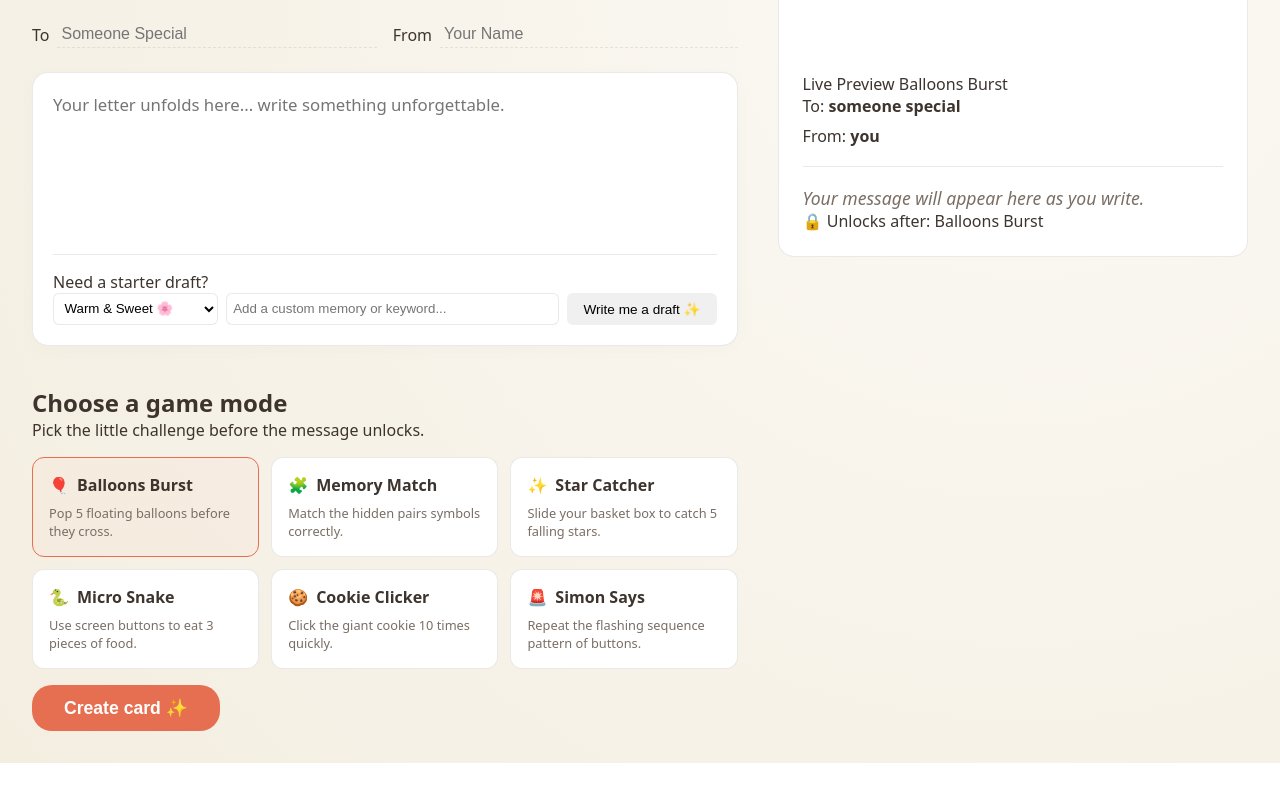
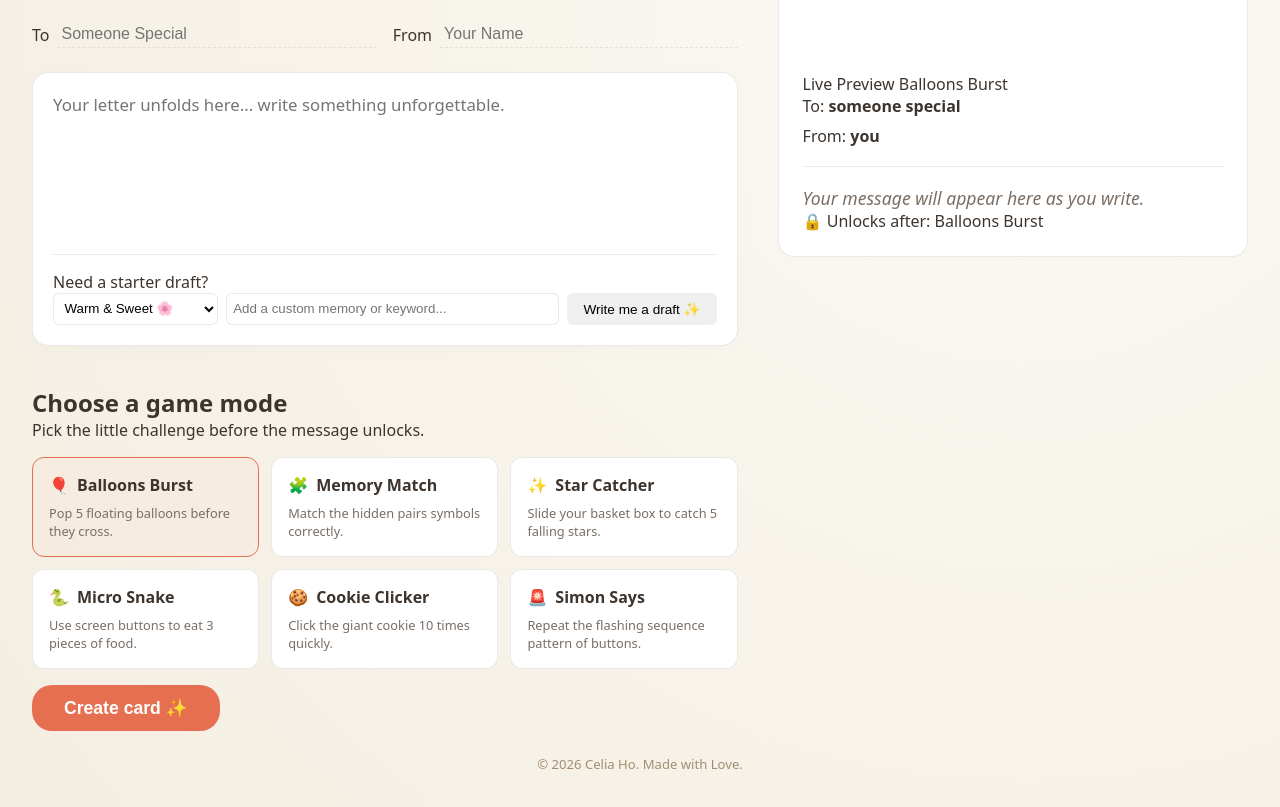
Before and after one commit to ChickChickk/personalized-card, a plain HTML site: page index.html in a window 1280 px wide. Shown: the part 217-1024 px from the top of the page. Before the commit the page ends 980 px from the top, so only its background shows below. Drawn offline with Linux system fonts and the light colour scheme; files whose address does not match are found by name; a web font is replaced by a local one.

Commit message:
Added copyright

```diff
--- a/index.html
+++ b/index.html
@@ -159,6 +159,10 @@
       </section>
     </div>
 
+    <footer class="site-footer">
+      <p class="copyright">© 2026 Celia Ho. Made with Love.</p>
+    </footer>
+
     <script src="message/helperSweet.js"></script>
     <script src="message/helperFunny.js"></script>
     <script src="message/helperMysterious.js"></script>
--- a/style.css
+++ b/style.css
@@ -288,8 +288,22 @@ body {
   font-size: 2.5rem;
   color: var(--accent-orange);
 }
+
 .hidden {
   display: none !important;
+}
+
+.site-footer {
+  position: relative;
+  z-index: 1;
+  padding: 24px 16px 32px;
+  text-align: center;
+}
+
+.copyright {
+  margin: 0;
+  color: rgba(92, 58, 16, 0.55);
+  font-size: 0.82rem;
 }
 
 .mode-shared-link #btn-game-back,
```
